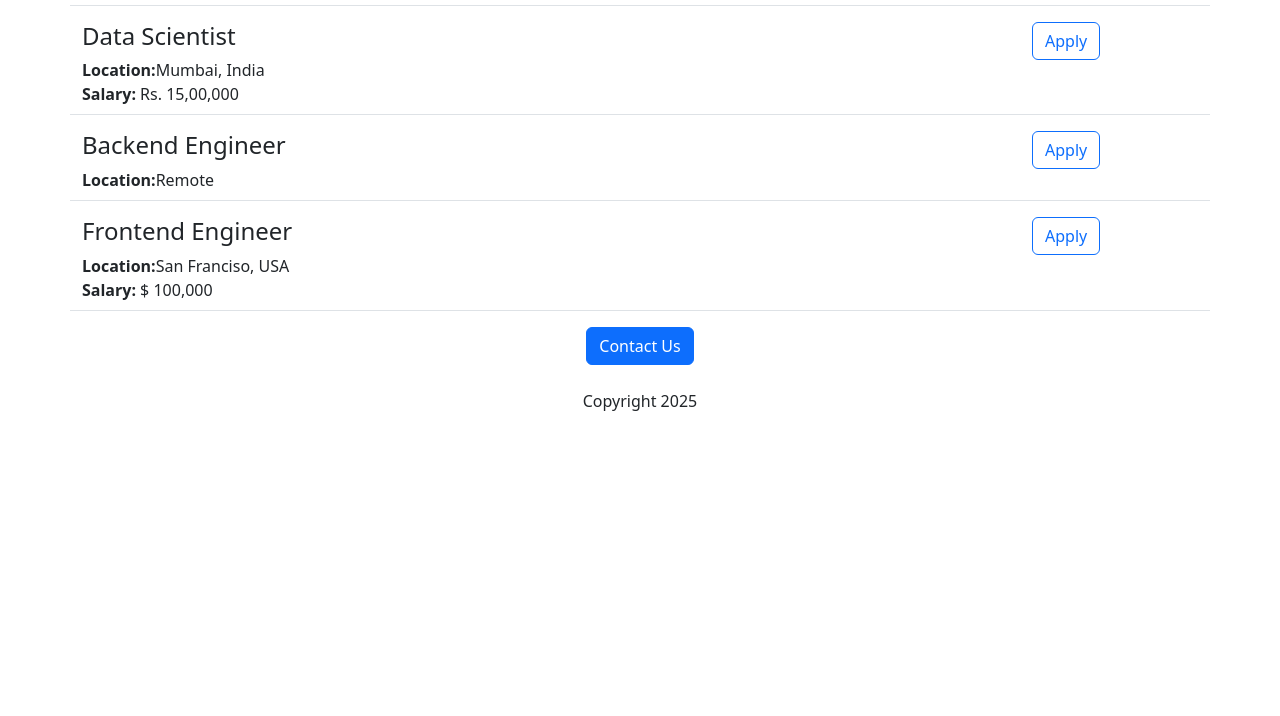
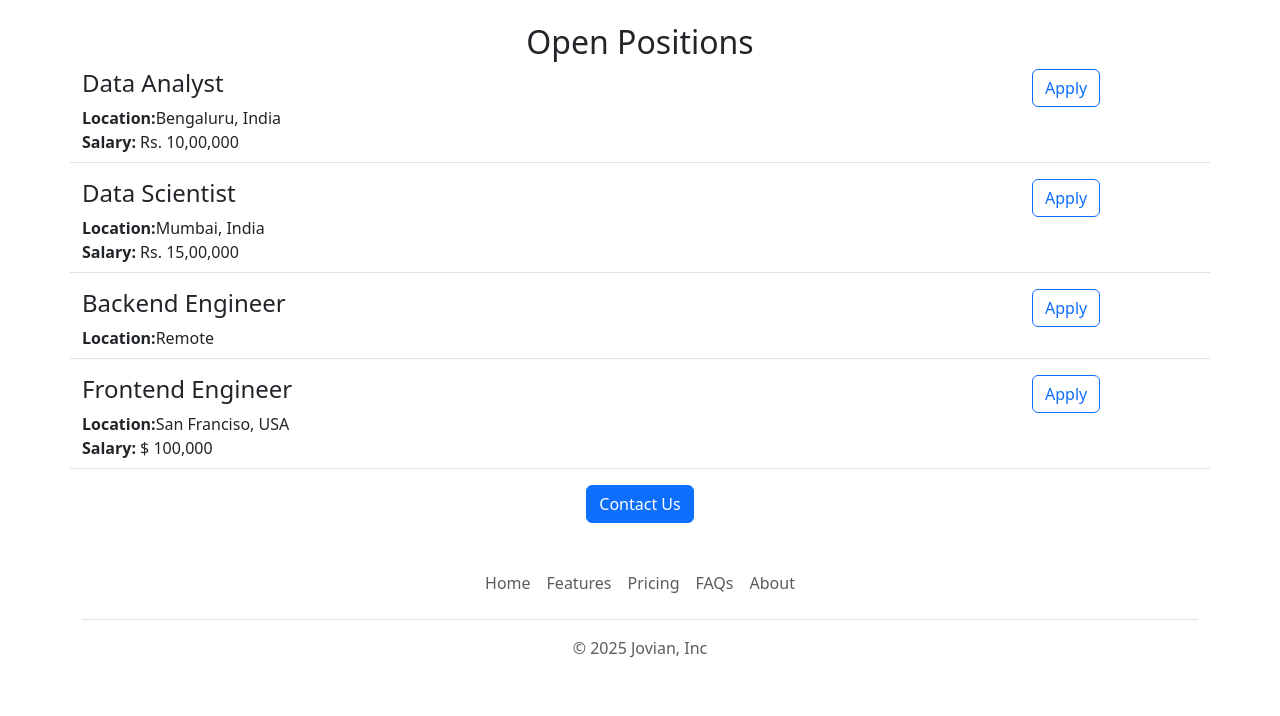
Before and after one commit to pujaak/careers-website, a Flask app: page / in a window 1280 px wide. Shown: the part 789-1505 px from the top of the page. Before the commit the page ends 1200 px from the top, so only its background shows below. Run offline with Flask 3, Linux system fonts and the light colour scheme.

Commit message:
functional and aesthetic improvements

```diff
--- /dev/null
+++ b/templates/footer.html
@@ -0,0 +1,12 @@
+<div class="container">
+  <footer class="py-3 my-4">
+    <ul class="nav justify-content-center border-bottom pb-3 mb-3">
+      <li class="nav-item"><a href="#" class="nav-link px-2 text-body-secondary">Home</a></li>
+      <li class="nav-item"><a href="#" class="nav-link px-2 text-body-secondary">Features</a></li>
+      <li class="nav-item"><a href="#" class="nav-link px-2 text-body-secondary">Pricing</a></li>
+      <li class="nav-item"><a href="#" class="nav-link px-2 text-body-secondary">FAQs</a></li>
+      <li class="nav-item"><a href="#" class="nav-link px-2 text-body-secondary">About</a></li>
+    </ul>
+    <p class="text-center text-body-secondary">&copy; 2025 Jovian, Inc</p>
+  </footer>
+</div>
--- a/templates/home.html
+++ b/templates/home.html
@@ -14,21 +14,27 @@
         </style>
     </head>
     <body>
+        {% include "navbar.html" %}
+        <img class="img-fluid" id="banner" src="https://727acd52-eabe-4d16-b7b5-55829ce05c4c-00-ggek9inies0e.sisko.replit.dev/static/banner.jpg"  alt="">
         <div class="container" >
             <h1 class="text-center mt-2 mt-4">{{company_name}} Careers</h1>
-            <img class="img-fluid" id="banner" src="https://727acd52-eabe-4d16-b7b5-55829ce05c4c-00-ggek9inies0e.sisko.replit.dev/static/banner.jpg"  alt="">
-          <h2 class="text-center mt-2 mt-4">About Jovian</h2>
-          <p class="lead">Lorem ipsum dolor sit amet, consectetur adipiscing elit, sed do eiusmod tempor incididunt ut labore et dolore magna aliqua. Ut enim ad minim veniam, quis nostrud exercitation ullamco laboris nisi ut aliquip ex ea commodo consequat. Duis aute irure dolor in reprehenderit in voluptate velit esse cillum dolore eu fugiat nulla pariatur. Excepteur sint occaecat cupidatat non proident, sunt in culpa qui officia deserunt mollit anim id est laborum.</p>
-          <h2 class="text-center mt-2 mt-4">Job Openings</h2>
+            <div class="row">
+                <div class="col-md-6">
+              <p class="lead">Lorem ipsum dolor sit amet, consectetur adipiscing elit, sed do eiusmod tempor incididunt ut labore et dolore magna aliqua. Ut enim ad minim veniam, quis nostrud exercitation ullamco laboris nisi ut aliquip ex ea commodo consequat. Duis aute irure dolor in reprehenderit in voluptate velit esse cillum dolore eu fugiat nulla pariatur. Excepteur sint occaecat cupidatat non proident, sunt in culpa qui officia deserunt mollit anim id est laborum.</p> </div>
+                <div class="col-md-6 d-none d-md-block">
+                    <img src="static/people.jpg" style="height: 300px; border-radius: 5px; padding: 10px">
+                </div>
+            </div>
+          <h2 class="text-center mt-2 mt-4">Open Positions</h2>
             <div>
                 {%for job in jobs%}
                    {% include "jobitem.html" %}
                 {% endfor %}
             </div>
             <div class="text-center">
-                <button class="btn btn-primary">Contact Us</button>
-                <p class="mt-4">Copyright 2025</p>
+                <a href="mailto:hello@company.com?subject=Questions%20related%20to%20Job%20Openings&body=My%20name%3A%20%3Cyour%20name%3E%0D%0AMy%20question%3A%20%3Cyour%20question%3E" class="btn btn-primary">Contact Us</a>
             </div>
     </div>
+        <div>{% include "footer.html" %}</div>
     </body>
 </html>
--- a/templates/jobitem.html
+++ b/templates/jobitem.html
@@ -12,6 +12,6 @@
     {% endif %}
   </div>
   <div class="col-2">
-    <button type="button" class="btn btn-outline-primary">Apply</button>
+    <a href="mailto:hello@company.com?subject=Application%20for%20{{job['title']}}&body=My%20Name%3A%20%3Cyour%20name%3E%0D%0AMy%20Resume%20Link%3A%20%3Cresume%20link%3E%0D%0AMy%20LinkedIn%20Link%3A%20%3ClinkedIn%20link%3E" type="button" class="btn btn-outline-primary">Apply</a>
   </div>
 </div>
--- /dev/null
+++ b/templates/navbar.html
@@ -0,0 +1,9 @@
+<nav class="navbar bg-white fixed-top shadow-sm">
+  <div class="container-fluid">
+    <a class="navbar-brand" href="#">
+      <img src="static/bootstrap-logo.svg" alt="Logo" width="30" height="24" class="d-inline-block align-text-top">
+      Jovian
+    </a>
+  </div>
+</nav>
+<div style="height: 48px;"></div>
```
Also changed, not shown: static/bootstrap-logo.svg (added), 1 other file.
